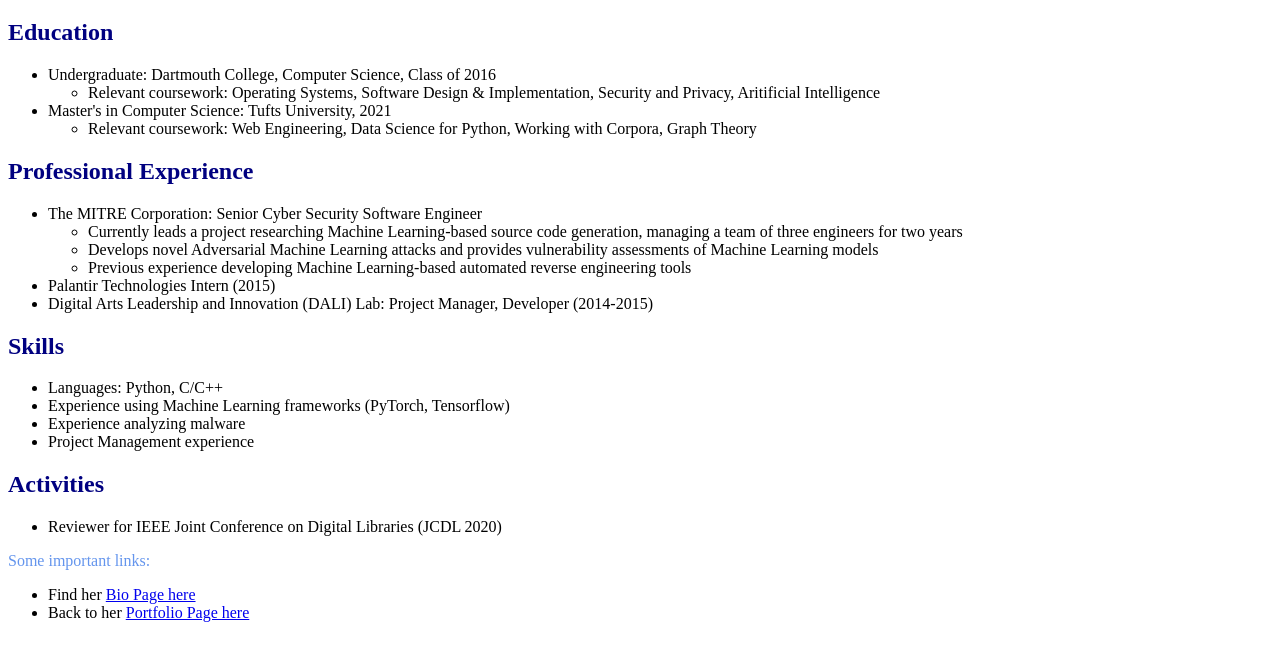
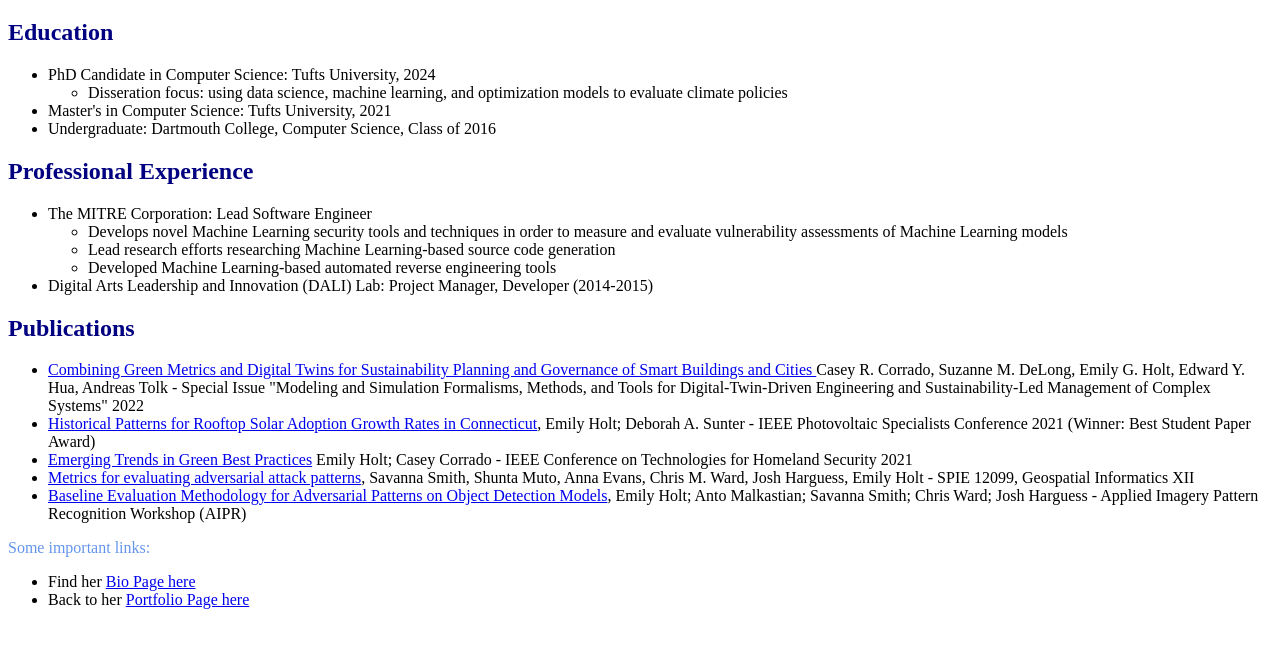
Before and after one commit to emilyholt/emilyholt.github.io, a plain HTML site: page resume.html in a window 1280 px wide. Shown: the part 61-722 px from the top of the page. Drawn offline with Linux system fonts and the light colour scheme.

Commit message:
Updating for COP

```diff
--- a/resume.html
+++ b/resume.html
@@ -14,43 +14,57 @@
 
 		<h2> Education </h2>
 			<ul>
-				<li> Undergraduate: Dartmouth College, Computer Science, Class of 2016
+				<li> PhD Candidate in Computer Science: Tufts University, 2024
 					<ul>
-						<li> Relevant coursework: Operating Systems, Software Design & Implementation, Security and Privacy, Aritificial Intelligence </li>
+						<li> Disseration focus: using data science, machine learning, and optimization models to evaluate climate policies </li>
 					</ul>
 				</li>
 				<li> Master's in Computer Science: Tufts University, 2021
 					<ul>
-						<li> Relevant coursework: Web Engineering, Data Science for Python, Working with Corpora, Graph Theory </li>
+<!-- 						<li> Relevant coursework: Web Engineering, Data Science for Python, Working with Corpora, Graph Theory </li> -->
+					</ul>
+				</li>
+				<li> Undergraduate: Dartmouth College, Computer Science, Class of 2016
+					<ul>
+<!-- 						<li> Relevant coursework: Operating Systems, Software Design & Implementation, Security and Privacy, Aritificial Intelligence </li> -->
 					</ul>
 				</li>
 			</ul>
 
 		<h2> Professional Experience </h2>
 			<ul>
-				<li> The MITRE Corporation: Senior Cyber Security Software Engineer
+				<li> The MITRE Corporation: Lead Software Engineer
 					<ul>
-						<li> Currently leads a project researching Machine Learning-based source code generation, managing a team of three engineers for two years </li>
-						<li> Develops novel Adversarial Machine Learning attacks and provides vulnerability assessments of Machine Learning models </li>
-						<li> Previous experience developing Machine Learning-based automated reverse engineering tools </li>
-
+						<li> Develops novel Machine Learning security tools and techniques in order to measure and evaluate vulnerability assessments of Machine Learning models </li>
+						<li> Lead research efforts researching Machine Learning-based source code generation </li>
+						<li> Developed Machine Learning-based automated reverse engineering tools </li>
 					</ul>
 				</li>
-				<li> Palantir Technologies Intern (2015) </li>
-				<li> Digital Arts Leadership and Innovation (DALI) Lab: Project Manager, Developer (2014-2015) </li>
+<!-- 				<li> Palantir Technologies Intern (2015) </li>
+ -->				<li> Digital Arts Leadership and Innovation (DALI) Lab: Project Manager, Developer (2014-2015) </li>
 
 			</ul>
 
-	  	<h2> Skills </h2>
+	  	<!-- <h2> Skills </h2>
 	  		<ul>
 	  			<li> Languages: Python, C/C++ </li>
 	  			<li> Experience using Machine Learning frameworks (PyTorch, Tensorflow) </li>
 	  			<li> Experience analyzing malware</li>
 	  			<li> Project Management experience </li>
-	  		</ul>
-	  	<h2> Activities </h2>
+	  		</ul> -->
+	  	<h2> Publications </h2>
 	  		<ul>
-	  			<li> Reviewer for IEEE Joint Conference on Digital Libraries (JCDL 2020)  </li>
+
+	  			<li> <a href="https://www.mdpi.com/2071-1050/14/20/12988"> Combining Green Metrics and Digital Twins for Sustainability Planning and Governance of Smart Buildings and Cities </a> Casey R. Corrado, Suzanne M. DeLong, Emily G. Holt, Edward Y. Hua, Andreas Tolk - Special Issue "Modeling and Simulation Formalisms, Methods, and Tools for Digital-Twin-Driven Engineering and Sustainability-Led Management of Complex Systems" 2022</li>
+
+	  			<li> <a href="https://ieeexplore.ieee.org/document/9518878"> Historical Patterns for Rooftop Solar Adoption Growth Rates in Connecticut</a>, Emily Holt; Deborah A. Sunter - IEEE Photovoltaic Specialists Conference 2021 (Winner: Best Student Paper Award)  </li>
+
+	  			<li> <a href="https://ieeexplore.ieee.org/abstract/document/9619852"> Emerging Trends in Green Best Practices</a> Emily Holt; Casey Corrado - IEEE Conference on Technologies for Homeland Security 2021 </li>
+
+	  			<li> <a href="https://www.spiedigitallibrary.org/conference-proceedings-of-spie/12099/120990D/Metrics-for-evaluating-adversarial-attack-patterns/10.1117/12.2624452.short?SSO=1"> Metrics for evaluating adversarial attack patterns</a>, Savanna Smith, Shunta Muto, Anna Evans, Chris M. Ward, Josh Harguess, Emily Holt - SPIE 12099, Geospatial Informatics XII  </li>
+
+	  			<li> <a href="https://ieeexplore.ieee.org/abstract/document/9762103"> Baseline Evaluation Methodology for Adversarial Patterns on Object Detection Models</a>, Emily Holt; Anto Malkastian; Savanna Smith; Chris Ward; Josh Harguess - Applied Imagery Pattern Recognition Workshop (AIPR)  </li>
+
 	  		</ul>
 
 	  	<p id='link_section'>
```
Also changed, not shown: bio.html (+2 -2 lines), index.html (+1 -1 lines), 2 other files.
